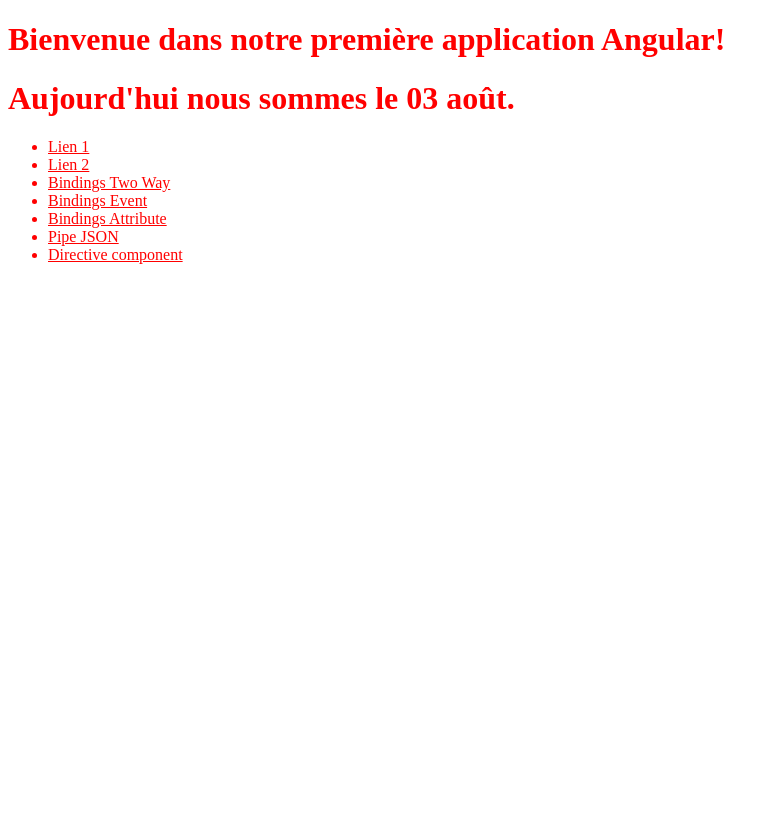
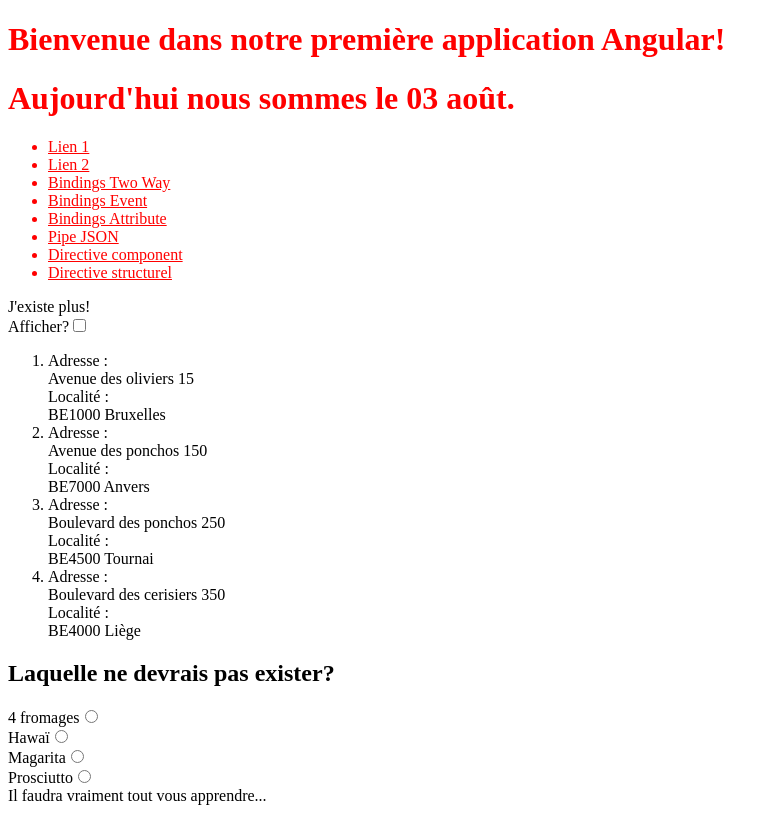
Before and after one commit to SamBstorm/first-app, an Angular app: page /direct-struct in a window 1280 px wide. Before the commit this address led to /. Shown: the whole page, without its empty margins (0-778 px from the left). Built offline with nearby package versions, Linux system fonts and the light colour scheme.

Commit message:
Add direct-struct

```diff
--- a/src/app/app-routing.module.ts
+++ b/src/app/app-routing.module.ts
@@ -1,3 +1,4 @@
+import { DirectStructComponent } from './components/direct-struct/direct-struct.component';
 import { DirectCompComponent } from './components/direct-comp/direct-comp.component';
 import { PipesJsonComponent } from './components/pipes-json/pipes-json.component';
 import { BindingTwoWayComponent } from './components/binding-two-way/binding-two-way.component';
@@ -17,6 +18,7 @@
   {path:"attribute", component:BindingAttributeComponent},
   {path:"pipe-json", component:PipesJsonComponent},
   {path:"direct-comp", component:DirectCompComponent},
+  {path:"direct-struct", component:DirectStructComponent},
 ];
 
 @NgModule({
--- a/src/app/app.component.html
+++ b/src/app/app.component.html
@@ -37,6 +37,11 @@
                 <div>Directive component</div>
             </a>
         </li>
+        <li>
+            <a routerLink="/direct-struct">
+                <div>Directive structurel</div>
+            </a>
+        </li>
     </ul>
 </nav>
 <router-outlet></router-outlet>
--- a/src/app/app.module.ts
+++ b/src/app/app.module.ts
@@ -13,6 +13,7 @@
 import { FrenchMonthPipe } from './Pipes/french-month.pipe';
 import { PipesJsonComponent } from './components/pipes-json/pipes-json.component';
 import { DirectCompComponent } from './components/direct-comp/direct-comp.component';
+import { DirectStructComponent } from './components/direct-struct/direct-struct.component';
 
 @NgModule({
   declarations: [
@@ -24,7 +25,8 @@
     PipesDateComponent,
     FrenchMonthPipe,
     PipesJsonComponent,
-    DirectCompComponent
+    DirectCompComponent,
+    DirectStructComponent
   ],
   imports: [
     BrowserModule,
--- /dev/null
+++ b/src/app/components/direct-struct/direct-struct.component.html
@@ -0,0 +1,59 @@
+<div *ngIf="show">
+    J'existe!
+</div>
+<div *ngIf="!show">
+    J'existe plus!
+</div>
+
+<div [hidden]="!show">
+    Je suis caché
+</div>
+
+<label>Afficher?</label><input type="checkbox" [(ngModel)]="show">
+
+<ng-container *ngIf="show">
+    <dl><!-- <dl> = definition list :  est une liste de définitions  -->
+        <ng-container *ngFor="let monAddress of addresses">
+            <dt>Adresse :</dt> <!-- <dt> = definition term : le titre de la définition -->
+            <dd>{{monAddress.Rue}} {{monAddress.Numero}}</dd> <!-- <dd> = definition definition : la définition en rapport avec le definition term -->
+            <dt>Localité : </dt>
+            <dd>{{monAddress.CodePostal}} {{monAddress.Localite}}</dd>
+        </ng-container>
+    </dl>
+</ng-container>
+<ng-container *ngIf="!show">
+    <ol>
+        <ng-container *ngFor="let monAddress of addresses">
+            <li>
+                <div>Adresse :</div>
+                <div>{{monAddress.Rue}} {{monAddress.Numero}}</div>
+                <div>Localité : </div>
+                <div>{{monAddress.CodePostal}} {{monAddress.Localite}}</div>
+            </li>
+        </ng-container>
+    </ol>
+</ng-container>
+
+<h2>Laquelle ne devrais pas exister?</h2>
+<div>
+    <label for="4fromages">4 fromages</label>
+    <input id="4fromages" value="4fromages" type="radio" name="pizza" [(ngModel)]="pizza">
+</div>
+<div>
+    <label for="hawaii">Hawaï</label>
+    <input id="hawaii" value="hawaii" type="radio" name="pizza" [(ngModel)]="pizza">
+</div>
+<div>
+    <label for="magarita">Magarita</label>
+    <input id="magarita" value="magarita" type="radio" name="pizza" [(ngModel)]="pizza">
+</div>
+<div>
+    <label for="prosciutto">Prosciutto</label>
+    <input id="prosciutto" value="prosciutto" type="radio" name="pizza" [(ngModel)]="pizza">
+</div>
+
+<ng-container [ngSwitch]="pizza">
+    <div *ngSwitchCase="'hawaii'">Vous avez bon goût!</div>
+    <div *ngSwitchCase="'magarita'">Cela se discute...</div>
+    <div *ngSwitchDefault>Il faudra vraiment tout vous apprendre...</div>
+</ng-container>
--- /dev/null
+++ b/src/app/components/direct-struct/direct-struct.component.ts
@@ -0,0 +1,51 @@
+import { Address } from './../../Models/address';
+import { Component, OnInit } from '@angular/core';
+
+@Component({
+  selector: 'app-direct-struct',
+  templateUrl: './direct-struct.component.html',
+  styleUrls: ['./direct-struct.component.scss']
+})
+export class DirectStructComponent implements OnInit {
+
+  public show : boolean = false;
+
+  public addresses : Address[] = [];
+  public pizza : string = "";
+
+  constructor() {
+    this.addresses.push({
+      Numero : "15",
+      Rue : "Avenue des oliviers",
+      Localite : "Bruxelles",
+      CodePostal : "BE1000",
+      Pays : "Belgique"
+    })
+    this.addresses.push({
+      Numero : "150",
+      Rue : "Avenue des ponchos",
+      Localite : "Anvers",
+      CodePostal : "BE7000",
+      Pays : "Belgique"
+    })
+    this.addresses.push({
+      Numero : "250",
+      Rue : "Boulevard des ponchos",
+      Localite : "Tournai",
+      CodePostal : "BE4500",
+      Pays : "Belgique"
+    })
+    this.addresses.push({
+      Numero : "350",
+      Rue : "Boulevard des cerisiers",
+      Localite : "Liège",
+      CodePostal : "BE4000",
+      Pays : "Belgique"
+    })
+
+  }
+
+  ngOnInit(): void {
+  }
+
+}
```
Also changed, not shown: src/app/components/direct-struct/direct-struct.component.scss (added), 1 other file (tests, documents, lock files or other folders).
